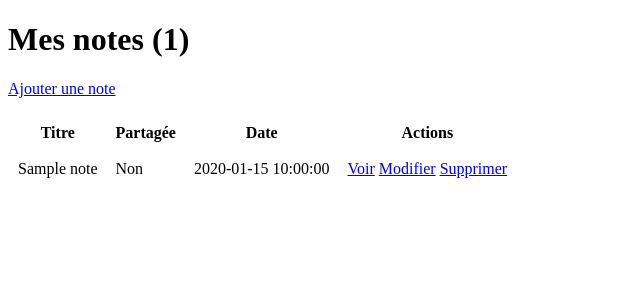
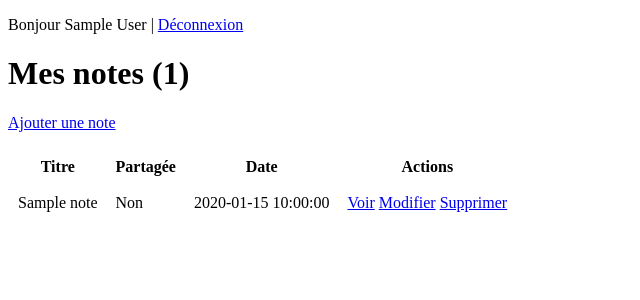
Before and after one commit to EmiLy-Ly-san/therapy-dashboard-php, a PHP site: template view/notes/list.php in a window 1280 px wide. Shown: the top 300 px of the page, without its empty margins (0-640 px from the left). Run offline with PHP 8.4, Linux system fonts and the light colour scheme; the visitor is signed in with stand-in values (Sample User, id 1); the template is opened without the code that fills it: most values are stand-ins (such as "Sample title", 1, 10 or a date in 2020).

Commit message:
Add logout link to patient dashboard

```diff
--- a/view/notes/list.php
+++ b/view/notes/list.php
@@ -5,6 +5,10 @@
     <title>Mes notes</title>
 </head>
 <body>
+  <p>
+    Bonjour <?= htmlspecialchars($_SESSION['user_name'] ?? '') ?> |
+    <a href="index.php?page=auth&action=logout">Déconnexion</a>
+  </p>
     <h1>Mes notes (<?= count($notes) ?>)</h1>
 
     <p>
```
